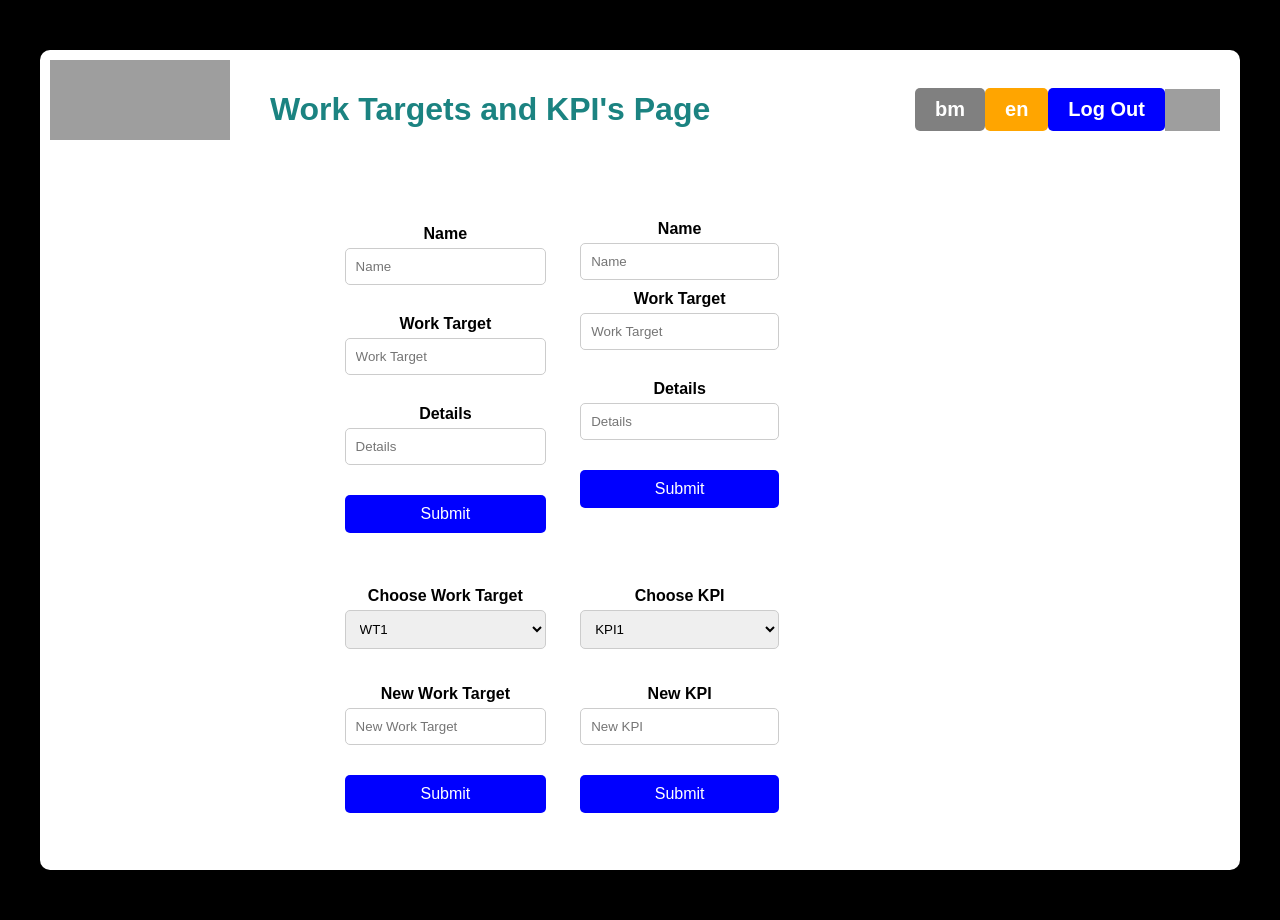
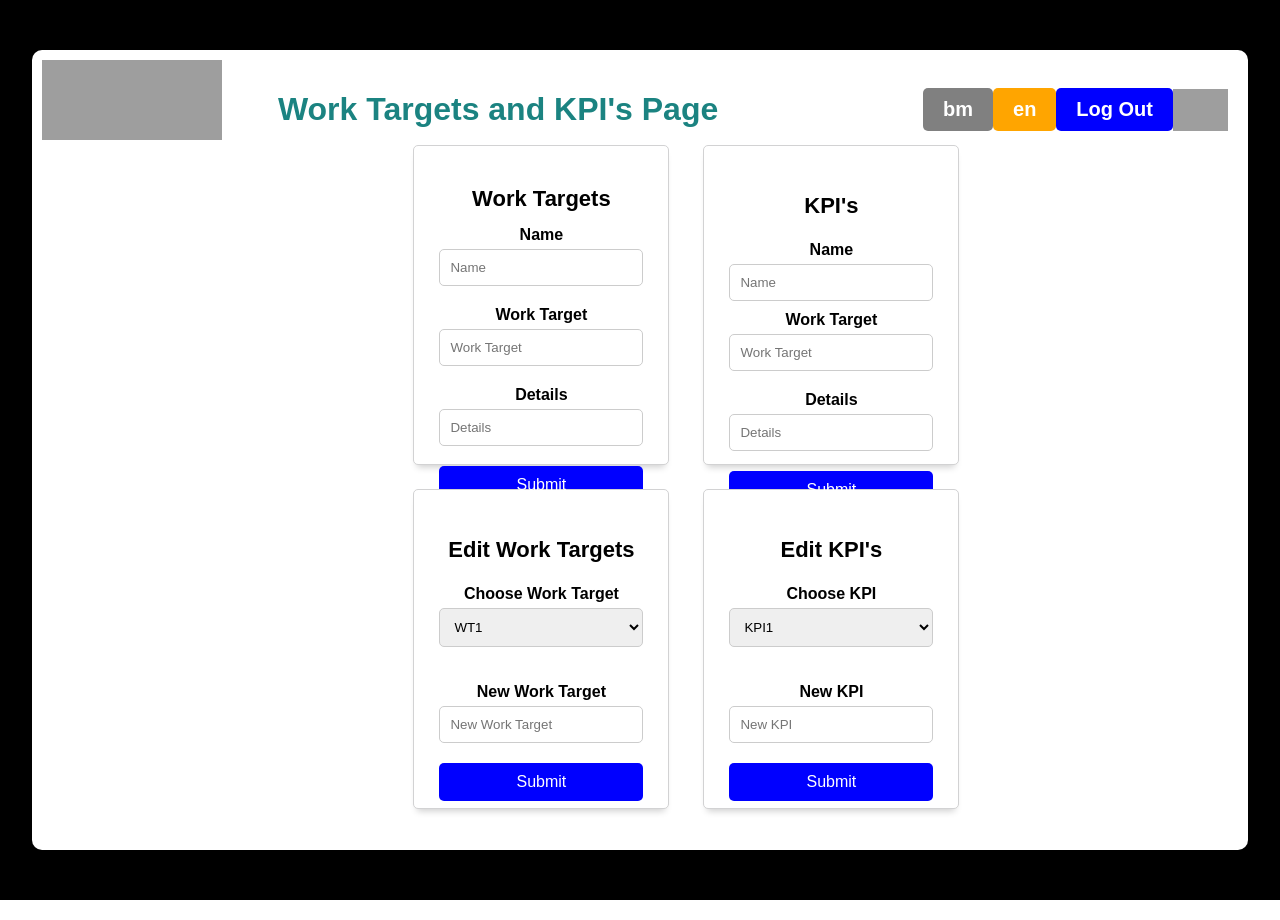
Before and after one commit to Group-36/MIROS, a PHP site: page /WorKTKPI.php in a window 1280 px wide. Run offline with PHP 8.4, Linux system fonts and the light colour scheme; lists and menus that the app fills with data are empty; grey boxes are pictures that could not be loaded.

Commit message:
Add files via upload

```diff
--- a/miros.css
+++ b/miros.css
@@ -9,8 +9,8 @@ body {
 .container {
     position: relative;
     margin: 50px auto;
-    width: 1200px;
-    height: 820px;
+    width: 95vw;
+    height: 100vh;
     background-color: white;
     padding: 20px;
     box-sizing: border-box;
@@ -118,61 +118,26 @@ label {
 .img-box {
     text-align: center;
 }
-       .body3 {
-            font-family: Arial, sans-serif;
-            margin: 0;
-            padding: 0;
-        }
-        .container2 {
-            display: flex;
-            align-items: center;
-            justify-content: center;
-            height: 100vh;
-        }
-        .left-side {
-            flex: 1;
-            background-image: url('MIROSbackground.png');
-            background-size: cover;
-            background-position: center;
-            height: 100vh;
-            display: flex;
-            flex-direction: column;
-            justify-content: center;
-            padding: 20px;
-        }
-        .right-side {
-            flex: 1;
-            padding: 20px;
-            display: flex;
-            flex-direction: column;
-            align-items: center;
-        }
-        input[type="text"], input[type="password"] {
-            width: 100%;
-            padding: 10px;
-            margin-bottom: 10px;
-            border-radius: 5px;
-            border: 1px solid #ccc;
-            box-sizing: border-box;
-        }
-        .remember-me {
-            display: flex;
-            align-items: center;
-            margin-bottom: 10px;
-        }
-        .forgot-password {
-            margin-left: auto;
-        }
-        .submit-btn {
-            background-color: orange;
-            color: white;
-            border: none;
-            padding: 10px 20px;
-            border-radius: 5px;
-            cursor: pointer;
-            margin-top: 20px;
-        }
-        .create-account {
-            color: blue;
-            margin-top: 10px;
-        }
+
+.charts-card {
+    background-color: #ffffff;
+    color: black;
+    margin-bottom: 2.5vh;
+    margin-left: 6vw;
+    padding: 25px;
+    box-sizing: border-box;
+    -webkit-column-break-inside: avoid;
+    border: 1px solid #d2d2d3;
+    border-radius: 5px;
+    box-shadow: 0 6px 7px -4px rgba(0, 0, 0, 0.2);
+    height:  40vh;
+    width: 20vw;
+  }
+
+  .chart-title {
+    display: flex;
+    align-items: center;
+    justify-content: center;
+    font-size: 22px;
+    font-weight: 600;
+  }
```
